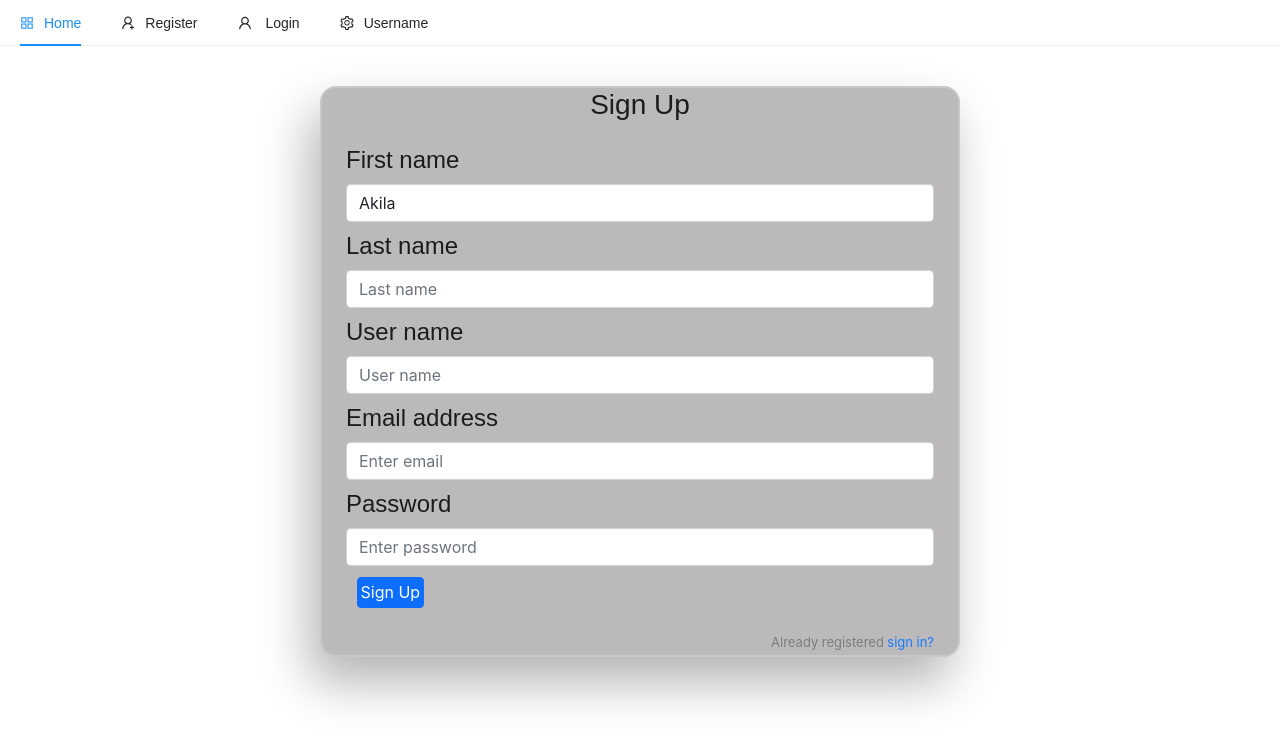
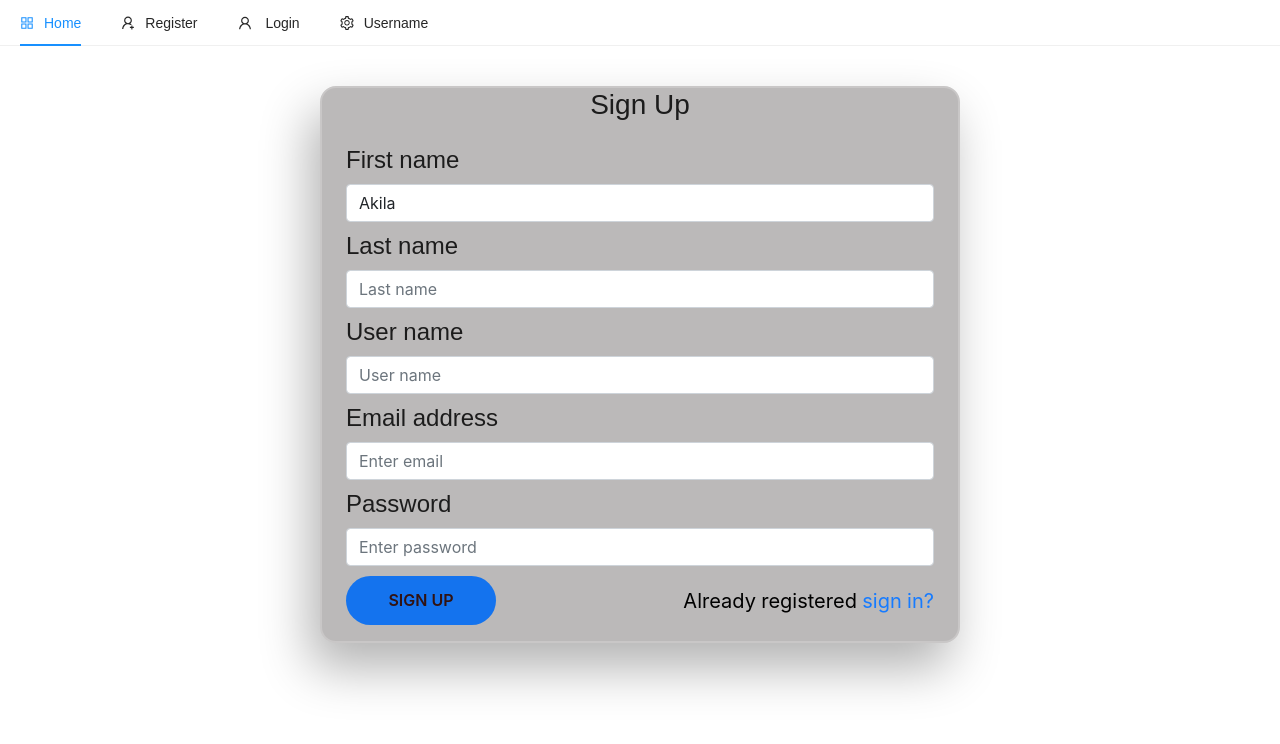
Before and after one commit to DilanMDA/Shoping-Cart, a React (Create React App) app in the folder client/: page /register in a window 1280 px wide. Shown: the top 744 px of the page. Built offline with nearby package versions, Linux system fonts and the light colour scheme.

Commit message:
button modified

```diff
--- a/client/src/pages/auth/Register.js
+++ b/client/src/pages/auth/Register.js
@@ -97,12 +97,12 @@ const Register = () => {
 							/>
 						</div>
 					</div>
-					<div className="btn">
-						<button type="submit" className="btn btn-primary btn-block">
-							Sign Up
-						</button>
-					</div>
-					<p className="forgot-password text-right">
+
+					<button type="submit" className="btn">
+						Sign Up
+					</button>
+
+					<p className="signIn">
 						Already registered <a href="#">sign in?</a>
 					</p>
 				</form>
--- a/client/src/pages/css/pages.css
+++ b/client/src/pages/css/pages.css
@@ -70,20 +70,43 @@ body, html, .App, #root, .auth-wrapper {
   padding-bottom: 20px;
 }
 
+
 .btn{
-  padding: 10px;
-
-  /* position: relative; */
-
-}
-.btn.btn-primary.btn-block{
-padding: 2.5px;
+  width: 150px;
+  background-color: #1473ee;
+  border: none;
+  outline: none;
+  height: 49px;
+  border-radius: 49px;
+  color: rgb(49, 19, 19);
+  text-transform: uppercase;
+  font-weight: 600;
+  margin: 10px 0;
+  cursor: pointer;
+  transition: 0.5s;
+  text-align: center;
   align-items: right;
   align-content: right;
-  text-align: right;
-
+  float: left;
+}
+.btn:hover {
+  background-color: #ee0886;
 }
 
+.signIn a {
+  text-align: right;
+  font-size: 20px;
+  padding-top: 15px;
+  color: #167bff;
+  margin: 0;
+}
+
+.signIn  {
+  color: #000000;
+  float: right;
+  font-size: 20px;
+    padding-top: 15px;
+}
 .custom-control-label {
   font-weight: 400;
 }
@@ -173,16 +196,3 @@ background: -webkit-linear-gradient(-45deg, #ff048e 15%,#ffd900 100%);
 background: linear-gradient(135deg, #ff048e 15%,#ffd900 100%);
 filter: progid:DXImageTransform.Microsoft.gradient( startColorstr='#4b384c', endColorstr='#da5de2',GradientType=1 );
 }
-
-.forgot-password,
-.forgot-password a {
-  text-align: right;
-  font-size: 13px;
-  padding-top: 10px;
-  color: #7f7d7d;
-  margin: 0;
-}
-
-.forgot-password a {
-  color: #167bff;
-}
```
